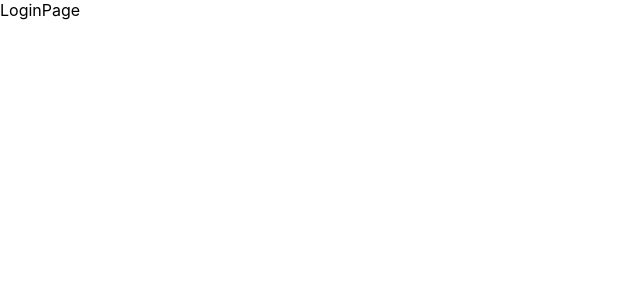
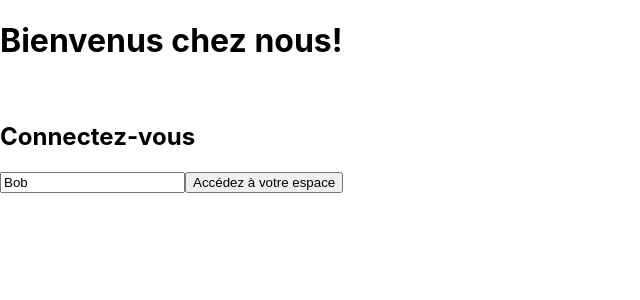
Before and after one commit to alyiiaah/crazee-burger, a React (Create React App) app: page / in a window 1280 px wide. Shown: the top 300 px of the page, without its empty margins (0-640 px from the left). Built offline with nearby package versions, Linux system fonts and the light colour scheme.

Commit message:
✨ F01 LOGIN> add title and form

```diff
--- a/src/components/pages/LoginPage.js
+++ b/src/components/pages/LoginPage.js
@@ -1,7 +1,39 @@
-import React from 'react'
+import React from "react";
+import { useState } from "react";
 
 export default function LoginPage() {
+  //State
+
+  const [inputValue, setInputValue] = useState("Bob");
+
+  //Comportements
+
+  const handleSubmit = (event) => {
+    event.preventDefault();
+    alert(`Bonjour ${inputValue}`);
+    setInputValue("");
+  };
+
+  const handleChange = (event) => {
+    setInputValue(event.target.value);
+  };
+
+  //affichage (render)
   return (
-    <div>LoginPage</div>
-  )
+    <div>
+      <h1>Bienvenus chez nous!</h1>
+      <br />
+      <h2>Connectez-vous</h2>
+      <form action="submit" onSubmit={handleSubmit}>
+        <input
+          value={inputValue}
+          onChange={handleChange}
+          type="text"
+          placeholder="Entrez votre prénom..."
+          required
+        />
+        <button> Accédez à votre espace</button>
+      </form>
+    </div>
+  );
 }
```
